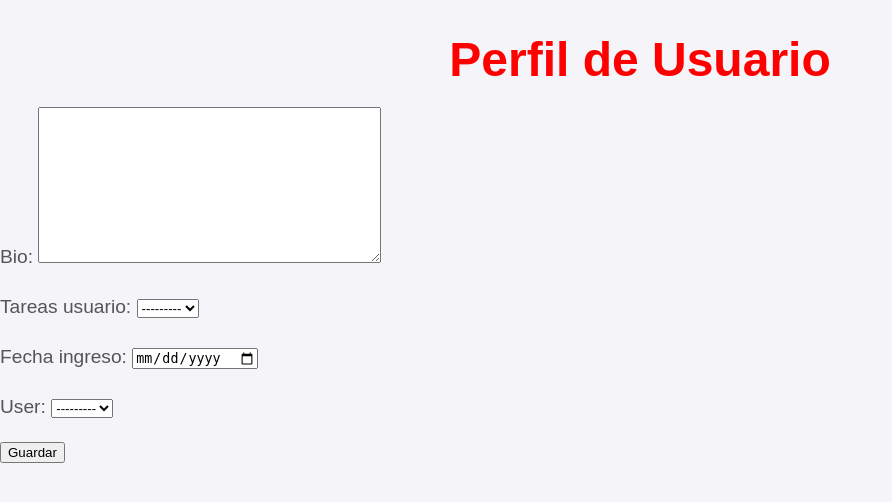
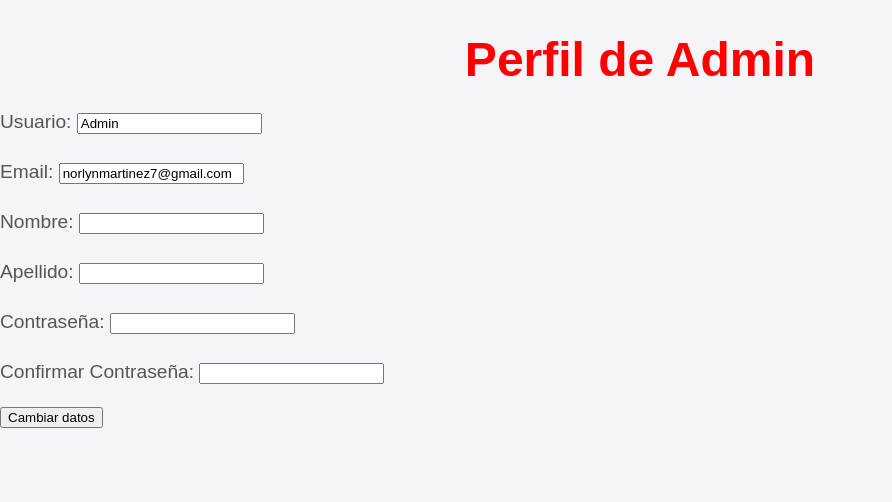
Before and after one commit to Norlynm/Proyecto, a Django app: page /Usuario/ in a window 1280 px wide. Shown: the part 124-626 px from the top of the page, without its empty margins (0-892 px from the left). Run offline with Django 5.2, Linux system fonts and the light colour scheme; a user stored in the database is signed in; data comes from the database, SQL or seed files in the repository; both versions use the stored data as it was after the commit; data that the repository does not hold is empty.

Commit message:
Cambios al usuario
Aqui agregue mas informacion util al usuario

```diff
--- a/Gestion_Proyecto_costru/Menu/templates/usuario.html
+++ b/Gestion_Proyecto_costru/Menu/templates/usuario.html
@@ -1,4 +1,3 @@
-
 {% extends 'base.html' %}
 {% block content %}
 <!DOCTYPE html>
@@ -7,7 +6,13 @@
     <title>Perfil de Usuario</title>
 </head>
 <body>
-    <h1>Perfil de Usuario</h1>
+    {% if user.is_authenticated %}
+    <h1>Perfil de {{ user.username }}</h1>
+    {% endif %}
+
+    {% if mensaje %}
+        <p>{{ mensaje }}</p>
+    {% endif %}
 
     {% if error %}
         <p>{{ error }}</p>
@@ -16,17 +21,13 @@
     <form method="POST">
         {% csrf_token %}
         {{ form.as_p }}
-        <button type="submit">Guardar</button>
+        {% if cambiar %}
+            <button type="submit" name="guardar">Guardar Cambios</button>
+            <button  href="{% url 'Menu:usuario'%}" type="submit" name="cancelar">Cancelar Cambios</button>
+        {% else %}
+            <button type="submit" name="cambiar">Cambiar datos</button>
+        {% endif %}
     </form>
-
-    {% if perfil %}
-        <h2>Perfil guardado</h2>
-        <p>Bio: {{ perfil.bio }}</p>
-        <p>Tareas Usuario: {{ perfil.Tareas_usuario }}</p>
-        <p>Fecha de Ingreso: {{ perfil.fecha_ingreso }}</p>
-        <p>Usuario: {{ perfil.user.username }}</p>
-    {% endif %}
 </body>
 </html>
-
 {% endblock %}
--- a/Gestion_Proyecto_costru/Menu/views.py
+++ b/Gestion_Proyecto_costru/Menu/views.py
@@ -59,7 +59,7 @@ def inicio_sesion(request):
     if request.method == 'GET':
         return render(request,'inicio_sesion.html', { 'form':AuthenticationForm})
 
-         #Esta son condiciones para saber si el usuario o contraseñas son correcots
+         #Esta son condiciones para saber si el usuario o contraseñas son correctos
     else:
         user = authenticate(username=request.POST['username'], password=request.POST['password'])
         print(request.POST)
@@ -75,26 +75,43 @@ def inicio_sesion(request):
 
 
 
+from django.shortcuts import redirect
 
 def usuario(request):
-    if request.method == "GET":
+    if request.method == "POST" and 'cambiar' in request.POST:
+        # Mostrar formulario editable
+        usuario_form = FormularioPropio(instance=request.user)
         return render(request, 'usuario.html', {
-            'form': PerfilForm()
+            'form': usuario_form,
+            'cambiar': True
         })
-    else:
-        form = PerfilForm(request.POST)
-        if form.is_valid():
-            nuevo_form = form.save(commit=False)
-            nuevo_form.user = request.user  # Asigna el usuario actual al perfil
-            nuevo_form.save()  # Guarda el perfil con el usuario asignado
 
-            # Añade el nuevo perfil al contexto para mostrarlo en el template
+    elif request.method == "POST" and 'guardar' in request.POST:
+        # Guardar cambios
+        usuario_form = FormularioPropio(request.POST, instance=request.user)
+        if usuario_form.is_valid():
+            usuario_form.save()  # Guarda los cambios en el usuario
             return render(request, 'usuario.html', {
-                'form': PerfilForm(),  # Para que se muestre un formulario vacío de nuevo
-                'perfil': nuevo_form,  # Perfil recién creado
+                'form': usuario_form,
+                'mensaje': 'Los datos han sido actualizados correctamente',
+                'cambiar': False  # Volver a la vista sin edición
             })
         else:
             return render(request, 'usuario.html', {
-                'form': form,
-                'error': 'Hubo un error con el formulario'
+                'form': usuario_form,
+                'error': 'Hubo un error con el formulario',
+                'cambiar': True
             })
+
+    elif request.method == "POST" and 'cancelar' in request.POST:
+        # Redirigir a la página principal al cancelar
+        return redirect('usuario.html')
+
+    else:  # Método GET, solo mostrar los datos sin permitir edición
+        usuario_form = FormularioPropio(instance=request.user)
+        for field in usuario_form.fields.values():
+            field.widget.attrs['readonly'] = True  # Hacer que todos los campos sean de solo lectura
+        return render(request, 'usuario.html', {
+            'form': usuario_form,
+            'cambiar': False
+        })
```
Also changed, not shown: Gestion_Proyecto_costru/db.sqlite3.
